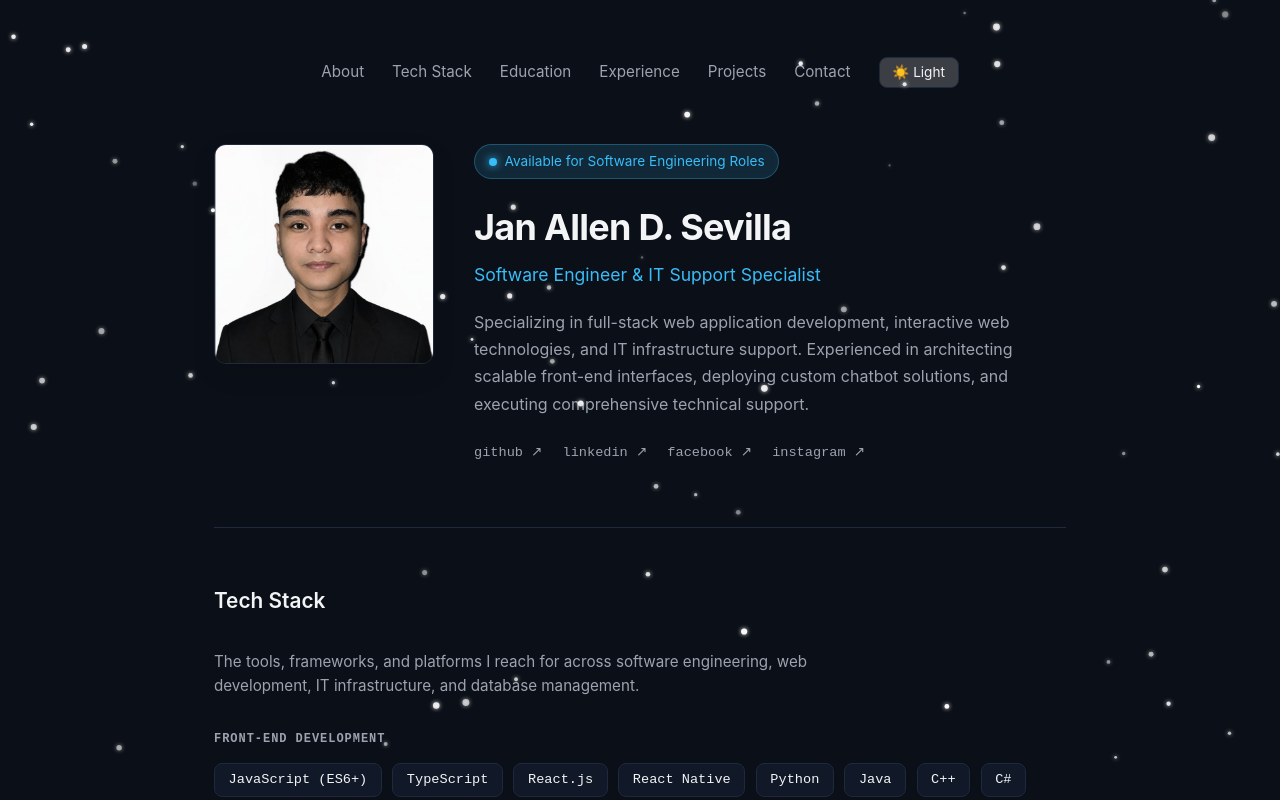
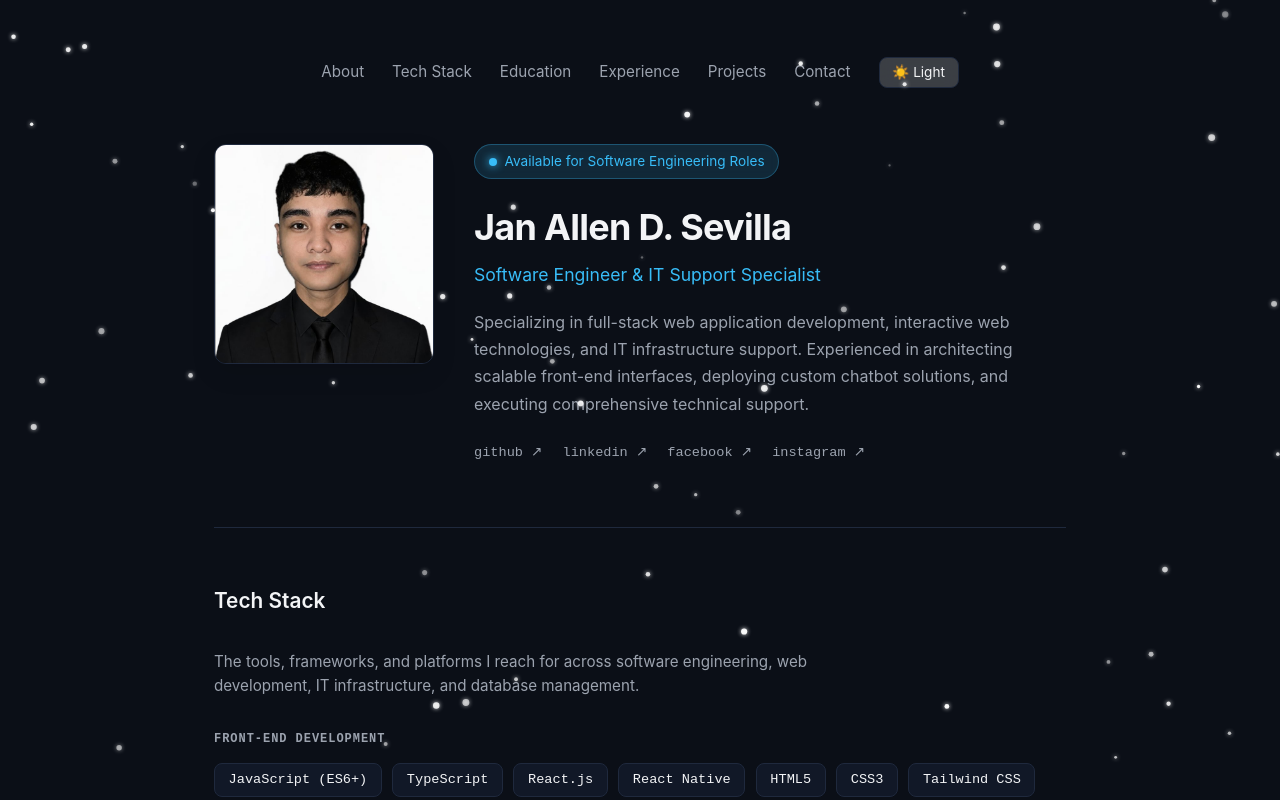
Before and after one commit to jsevvy1-cyber/jan-allen-sevilla-portfolio, a React (Vite) app in the folder portfolio-react/: page / in a window 1280 px wide. Shown: the top 800 px of the page. Built offline with nearby package versions, Linux system fonts and the light colour scheme.

Commit message:
update: techstack

```diff
--- a/portfolio-react/src/components/Techstack.jsx
+++ b/portfolio-react/src/components/Techstack.jsx
@@ -4,8 +4,8 @@ export default function TechStack() {
       category: "Front-End Development",
       skills: [
         " JavaScript (ES6+)", "TypeScript", "React.js", "React Native",
-        "Python", "Java", "C++", "C#", "PHP", "HTML5", "CSS3",
-        "Tailwind CSS", "Marzipano Engine", "UI/UX Design"
+         "HTML5", "CSS3", "Tailwind CSS", "Marzipano Engine", "UI/UX Design"
+
       ]
     },
 
```
